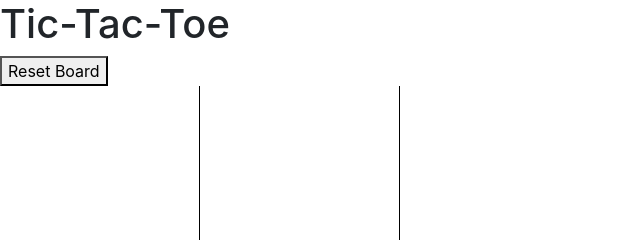
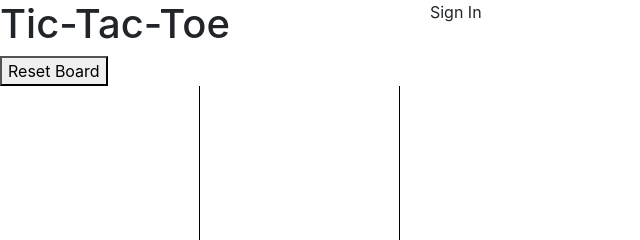
Before and after one commit to HajimeNoJosh/tic-tac-toe-client, a website built with webpack: page index.html in a window 1280 px wide. Shown: the top 240 px of the page, 0-640 px from the left. Built offline with nearby package versions, Linux system fonts and the light colour scheme.

Commit message:
Deploy site
deploy site

```diff
--- a/assets/scripts/config.js
+++ b/assets/scripts/config.js
@@ -2,7 +2,7 @@
 
 let apiUrl
 const apiUrls = {
-  production: '<replace-with-heroku-url>',
+  production: 'https://tic-tac-toe-wdi.herokuapp.com/',
   development: 'http://localhost:4741'
 }
 
--- a/assets/styles/index.scss
+++ b/assets/styles/index.scss
@@ -3,6 +3,15 @@
 section {
   display: flex;
   flex-direction: row;
+}
+
+header {
+  display: flex;
+  flex-direction: row;
+}
+
+nav {
+  margin-left: 200px;
 }
 
 div {
--- a/index.html
+++ b/index.html
@@ -13,7 +13,10 @@
     </head>
     <body>
       <header>
-        <h1>Tic-Tac-Toe</h1>
+        <h1> Tic-Tac-Toe</h1>
+        <nav>
+          <a> Sign In </a>
+        </nav>
       </header>
       <button class="click">Reset Board</button>
       <section>
```
